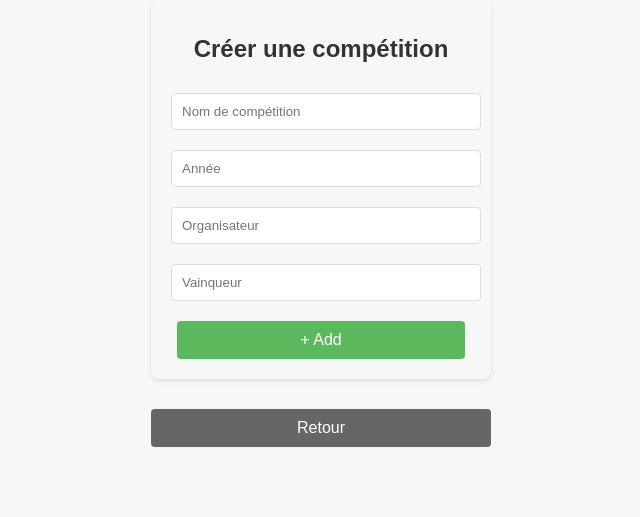
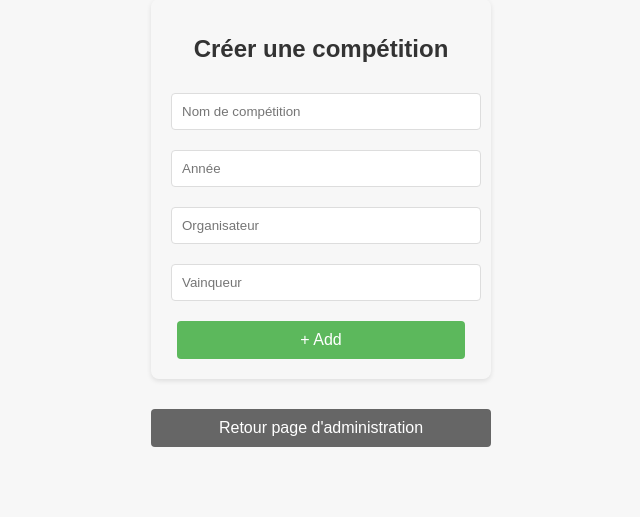
Before and after one commit to ManuelTARBY/crudFoot, a PHP site: page /admin/add_competition.php in a window 1280 px wide. Shown: the part 172-689 px from the top of the page, without its empty margins (319-959 px from the left). Run offline with PHP 8.4, Linux system fonts and the light colour scheme; a user stored in the database is signed in.

Commit message:
Modification bouton retour suite à ajout

```diff
--- a/admin/add_competition.php
+++ b/admin/add_competition.php
@@ -33,7 +33,9 @@ if (isset($_REQUEST['name'], $_REQUEST['year'], $_REQUEST['location'], $_REQUEST
     if($res){
        echo "<div class='sucess'>
              <h3>La compétition a été créée avec succés.</h3>
-             <p>Cliquez <a href='home.php'>ici</a> pour retourner à la page d'accueil</p>
+               <button class='button-retour' onclick=\"window.location.href='home.php';\">
+    Retour page d'administration
+  </button>
        </div>";
     }
 }else{
@@ -56,7 +58,7 @@ if (isset($_REQUEST['name'], $_REQUEST['year'], $_REQUEST['location'], $_REQUEST
     <input type="submit" name="submit" value="+ Add" class="box-button" />
   </form>
   <button class="button-retour" onclick="window.location.href='home.php';">
-    Retour
+    Retour page d'administration
   </button>
 </div>
 
--- a/config.php
+++ b/config.php
@@ -2,7 +2,7 @@
 // Informations d'identification
 define('DB_SERVER', 'localhost');
 define('DB_USERNAME', 'root');
-define('DB_PASSWORD', '<mdp>');
+define('DB_PASSWORD', 'LedZep>Aerosmith');
 define('DB_NAME', 'crudfoot');
 
 // Connexion à la base de données MySQL
```
